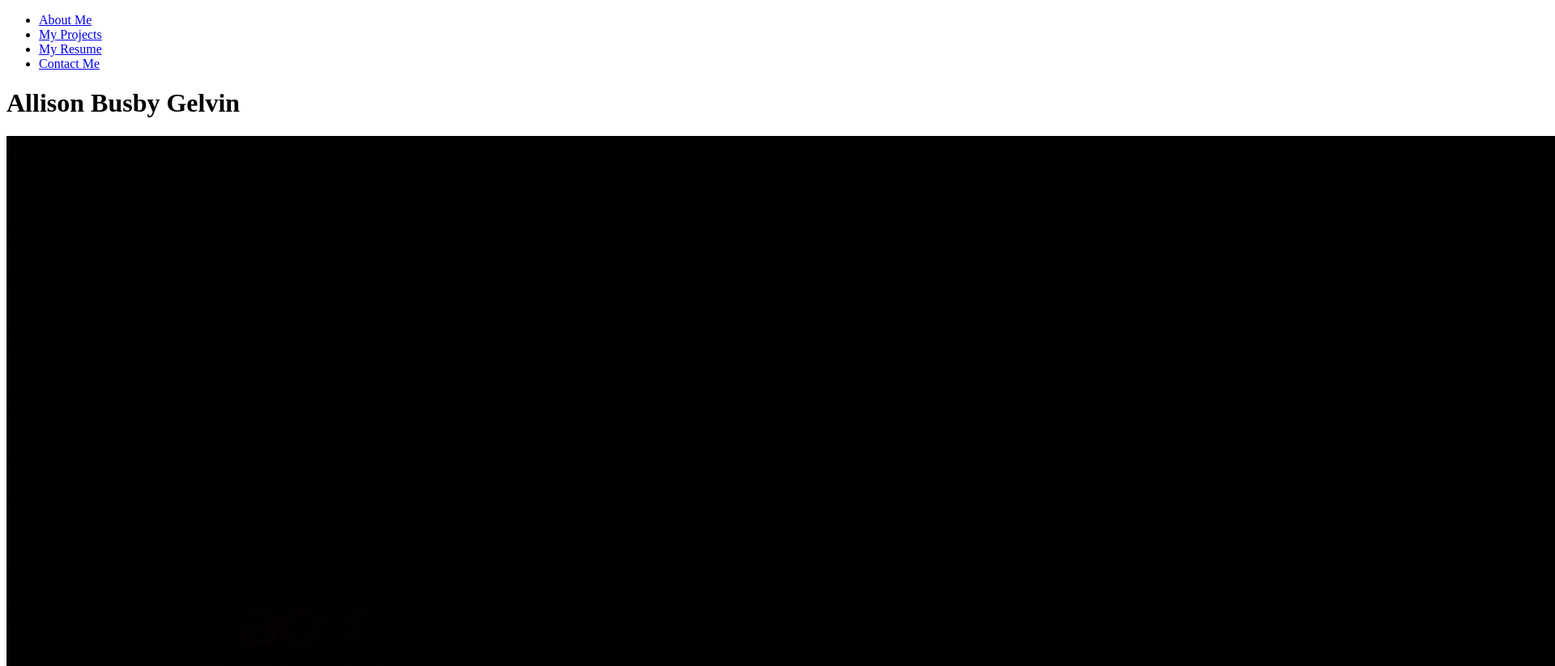
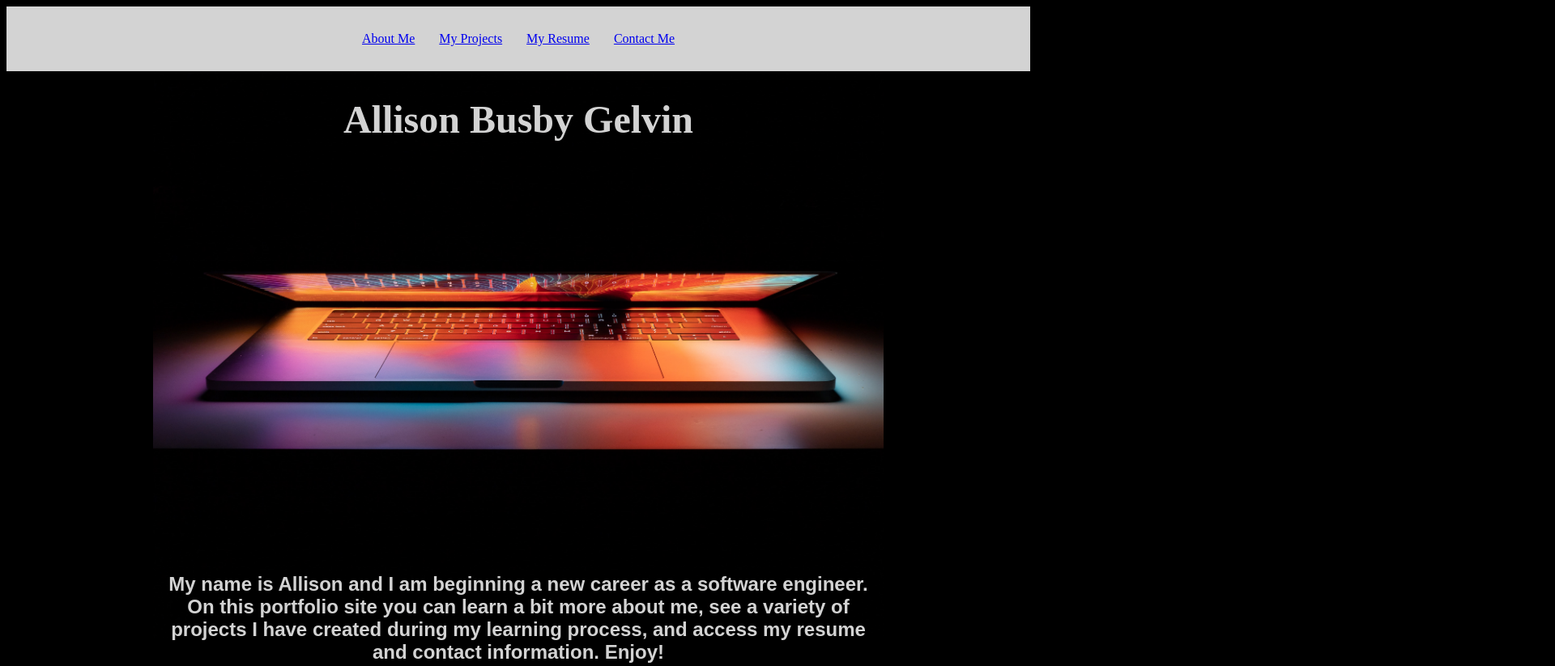
Before and after one commit to abgelvin/portfolio-website, a plain HTML site: page index.html in a window 1280 px wide. Shown: the top 823 px of the page at 81% size, 1920 px wide, since content can reach past the window. Drawn offline with Linux system fonts and the light colour scheme; a web font is replaced by a local one.

Commit message:
rough finish of html and css for home page

```diff
--- a/index.html
+++ b/index.html
@@ -4,7 +4,7 @@
     <meta charset="UTF-8">
     <meta http-equiv="X-UA-Compatible" content="IE=edge">
     <meta name="viewport" content="width=device-width, initial-scale=1.0">
-    <title>Allison's Portolio Website</title>
+    <title>Allison's Portfolio Website</title>
     <link rel="stylesheet" href="styles.css">
 </head>
 <body>
@@ -17,14 +17,15 @@
                 <li><a href="contact.html">Contact Me</a></li>
             </ul>
         </nav>
-        <h1>Allison Busby Gelvin</h1>
+
     </header>
     <main>
+        <h1>Allison Busby Gelvin</h1>
         <banner>
-            <img src="photos/computer.jpg" alt="photo of partially opened laptop">
+
         </banner>
         <div class="intro">
-            <h2>My name is Allison and I am beginning my new career as a software engineer.  In this site you can learn a bit more about me, see a variety of projects I have created during my learning process, and access my resume and contact information.  Enjoy!</h2>
+            <h2>My name is Allison and I am beginning a new career as a software engineer.  On this portfolio site you can learn a bit more about me, see a variety of projects I have created during my learning process, and access my resume and contact information.  Enjoy!</h2>
         </div>
     </main>
 </body>
--- a/styles.css
+++ b/styles.css
@@ -1,35 +1,122 @@
 @font-face {
-    font-family: 'Caveat';
+  font-family: "Caveat";
   font-style: normal;
   font-weight: 400;
   font-display: swap;
-    src: url(https://fonts.gstatic.com/s/caveat/v10/WnznHAc5bAfYB2QRah7pcpNvOx-pjfJ9eIWpZz5Kmgq3sw.woff) format('woff');
-    unicode-range: U+0000-00FF, U+0131, U+0152-0153, U+02BB-02BC, U+02C6, U+02DA, U+02DC, U+2000-206F, U+2074, U+20AC, U+2122, U+2191, U+2193, U+2212, U+2215, U+FEFF, U+FFFD;
+  src: url(https://fonts.gstatic.com/s/caveat/v10/WnznHAc5bAfYB2QRah7pcpNvOx-pjfJ9eIWpZz5Kmgq3sw.woff)
+    format("woff");
+  unicode-range: U+0000-00FF, U+0131, U+0152-0153, U+02BB-02BC, U+02C6, U+02DA,
+    U+02DC, U+2000-206F, U+2074, U+20AC, U+2122, U+2191, U+2193, U+2212, U+2215,
+    U+FEFF, U+FFFD;
 }
 
 @font-face {
-    font-family: 'Playfair Display';
+  font-family: "Playfair Display";
   font-style: normal;
   font-weight: 400;
   font-display: swap;
-    src: url(https://fonts.gstatic.com/s/playfairdisplay/v25/nuFvD-vYSZviVYUb_rj3ij__anPXJzDwcbmjWBN2PKdFvXDXbtXK-F2qC0s.woff) format('woff');
-    unicode-range: U+0000-00FF, U+0131, U+0152-0153, U+02BB-02BC, U+02C6, U+02DA, U+02DC, U+2000-206F, U+2074, U+20AC, U+2122, U+2191, U+2193, U+2212, U+2215, U+FEFF, U+FFFD;
+  src: url(https://fonts.gstatic.com/s/playfairdisplay/v25/nuFvD-vYSZviVYUb_rj3ij__anPXJzDwcbmjWBN2PKdFvXDXbtXK-F2qC0s.woff)
+    format("woff");
+  unicode-range: U+0000-00FF, U+0131, U+0152-0153, U+02BB-02BC, U+02C6, U+02DA,
+    U+02DC, U+2000-206F, U+2074, U+20AC, U+2122, U+2191, U+2193, U+2212, U+2215,
+    U+FEFF, U+FFFD;
 }
 
 @font-face {
-    font-family: 'Quintessential';
+  font-family: "Quintessential";
   font-style: normal;
   font-weight: 400;
   font-display: swap;
-    src: url(https://fonts.gstatic.com/s/quintessential/v18/fdNn9sOGq31Yjnh3qWU14Ddtjb53QbgEADxN.woff2) format('woff2');
-    unicode-range: U+0000-00FF, U+0131, U+0152-0153, U+02BB-02BC, U+02C6, U+02DA, U+02DC, U+2000-206F, U+2074, U+20AC, U+2122, U+2191, U+2193, U+2212, U+2215, U+FEFF, U+FFFD;
+  src: url(https://fonts.gstatic.com/s/quintessential/v18/fdNn9sOGq31Yjnh3qWU14Ddtjb53QbgEADxN.woff2)
+    format("woff2");
+  unicode-range: U+0000-00FF, U+0131, U+0152-0153, U+02BB-02BC, U+02C6, U+02DA,
+    U+02DC, U+2000-206F, U+2074, U+20AC, U+2122, U+2191, U+2193, U+2212, U+2215,
+    U+FEFF, U+FFFD;
 }
 
 @font-face {
-    font-family: 'Special Elite';
+  font-family: "Special Elite";
   font-style: normal;
   font-weight: 400;
   font-display: swap;
-    src: url(https://fonts.gstatic.com/s/specialelite/v16/XLYgIZbkc4JPUL5CVArUVL0ntnAOSFNuQsI.woff2) format('woff2');
-    unicode-range: U+0000-00FF, U+0131, U+0152-0153, U+02BB-02BC, U+02C6, U+02DA, U+02DC, U+2000-206F, U+2074, U+20AC, U+2122, U+2191, U+2193, U+2212, U+2215, U+FEFF, U+FFFD;
+  src: url(https://fonts.gstatic.com/s/specialelite/v16/XLYgIZbkc4JPUL5CVArUVL0ntnAOSFNuQsI.woff2)
+    format("woff2");
+  unicode-range: U+0000-00FF, U+0131, U+0152-0153, U+02BB-02BC, U+02C6, U+02DA,
+    U+02DC, U+2000-206F, U+2074, U+20AC, U+2122, U+2191, U+2193, U+2212, U+2215,
+    U+FEFF, U+FFFD;
 }
+
+h1, h2, h3 {
+    color: lightgray;
+    font-family: fantasy;
+    letter-spacing: 1.3;
+}
+
+body {
+    background-color: black;
+
+}
+
+header {
+  width: 100%;
+}
+
+nav {
+    background-color: lightgray;
+    text-align: center;
+}
+
+ul {
+    display: inline-flex;
+    width: 100%;
+    justify-content: center;
+    padding-left: 0;
+}
+
+li {
+    padding: 15px;
+    list-style: none;
+    font-weight: 200;
+}
+
+main {
+    display: grid;
+    grid-template: repeat(12, 100px) / 1fr 5fr 1fr;
+}
+
+h1 {
+  font-family: "Special Elite";
+  text-align: center;
+  font-size: 3rem;
+  grid-area: 1 / 2 / 3 / 3;
+  z-index: 1;
+
+}
+
+banner {
+    width: 100%;
+    height: 700px;
+    background-image: url("photos/computer.jpg");
+    background-size: cover;
+    background-repeat: no-repeat;
+    background-position: center;
+    grid-area: 1 / 2 / 7 / 3;
+}
+
+.intro {
+    width: 100%;
+    grid-area: 7 / 2 / 12 / 3;
+}
+
+h2 {
+    text-align: center;
+}
+
+@media only screen and (max-width: 1000px)  {
+    h2 {
+        padding: 0 10%;
+    }
+    main {
+        grid-template: repeat(12, 100px) / 1fr 20fr 1fr;
+    }
+}
```
Lines whose indentation alone changed are shown as unchanged.
